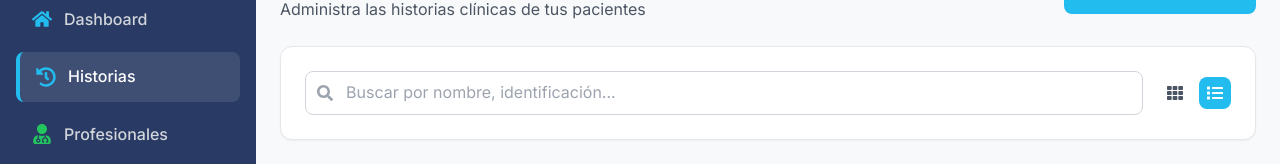
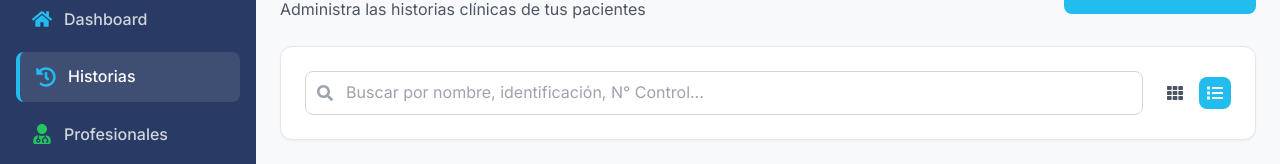
Before and after one commit to rhjardine/doctor-antivejez-web, a Next.js app: page /historias in a window 1280 px wide. Shown: the part 144-308 px from the top of the page. Built offline with nearby package versions, Linux system fonts and the light colour scheme; no server answers; the database is empty.

Commit message:
Se modifica historias/page

```diff
--- a/src/app/(dashboard)/historias/page.tsx
+++ b/src/app/(dashboard)/historias/page.tsx
@@ -6,7 +6,7 @@ import Link from 'next/link';
 import { FaPlus, FaSearch, FaEye, FaEdit, FaTrash, FaVial, FaTh, FaList, FaHistory } from 'react-icons/fa';
 import { getAllPatients, deletePatient, searchPatients } from '@/lib/actions/patients.actions';
 import { formatDate } from '@/utils/date';
-import { formatIdentification } from '@/utils/format'; // Importar la nueva función
+import { formatIdentification } from '@/utils/format';
 import { toast } from 'sonner';
 import type { PatientWithDetails } from '@/types';
 
@@ -109,7 +109,7 @@ export default function HistoriasPage() {
               <FaSearch className="absolute left-3 top-1/2 transform -translate-y-1/2 text-gray-400" />
               <input
                 type="text"
-                placeholder="Buscar por nombre, identificación..."
+                placeholder="Buscar por nombre, identificación, N° Control..."
                 value={searchQuery}
                 onChange={(e) => setSearchQuery(e.target.value)}
                 onKeyPress={(e) => e.key === 'Enter' && handleSearch()}
@@ -162,6 +162,7 @@ export default function HistoriasPage() {
                     <h3 className="font-semibold text-gray-900">
                       {patient.firstName} {patient.lastName}
                     </h3>
+                    <p className="text-sm text-gray-500">N° Control: {String(patient.controlNumber).padStart(4, '0')}</p>
                     <p className="text-sm text-gray-500">ID: {formatIdentification(patient.nationality, patient.identification)}</p>
                     <p className="text-sm text-gray-500">Edad: {patient.chronologicalAge}</p>
                   </div>
@@ -218,8 +219,10 @@ export default function HistoriasPage() {
               <thead>
                 <tr className="border-b border-gray-200">
                   <th className="text-left py-3 px-4 font-medium text-gray-700">PACIENTE</th>
+                  <th className="text-left py-3 px-4 font-medium text-gray-700">N° CONTROL</th>
                   <th className="text-left py-3 px-4 font-medium text-gray-700">IDENTIFICACIÓN</th>
                   <th className="text-left py-3 px-4 font-medium text-gray-700">EDAD</th>
+                  <th className="text-left py-3 px-4 font-medium text-gray-700">PROFESIONAL</th>
                   <th className="text-left py-3 px-4 font-medium text-gray-700">FECHA REGISTRO</th>
                   <th className="text-left py-3 px-4 font-medium text-gray-700">ACCIONES</th>
                 </tr>
@@ -247,8 +250,10 @@ export default function HistoriasPage() {
                           </div>
                         </div>
                       </td>
+                      <td className="py-3 px-4 text-gray-700 font-medium">{String(patient.controlNumber).padStart(4, '0')}</td>
                       <td className="py-3 px-4 text-gray-700">{formatIdentification(patient.nationality, patient.identification)}</td>
                       <td className="py-3 px-4 text-gray-700">{patient.chronologicalAge}</td>
+                      <td className="py-3 px-4 text-gray-700">Dr. Admin</td>
                       <td className="py-3 px-4 text-gray-700">{formatDate(patient.createdAt)}</td>
                       <td className="py-3 px-4">
                         <div className="flex items-center space-x-2">
```
